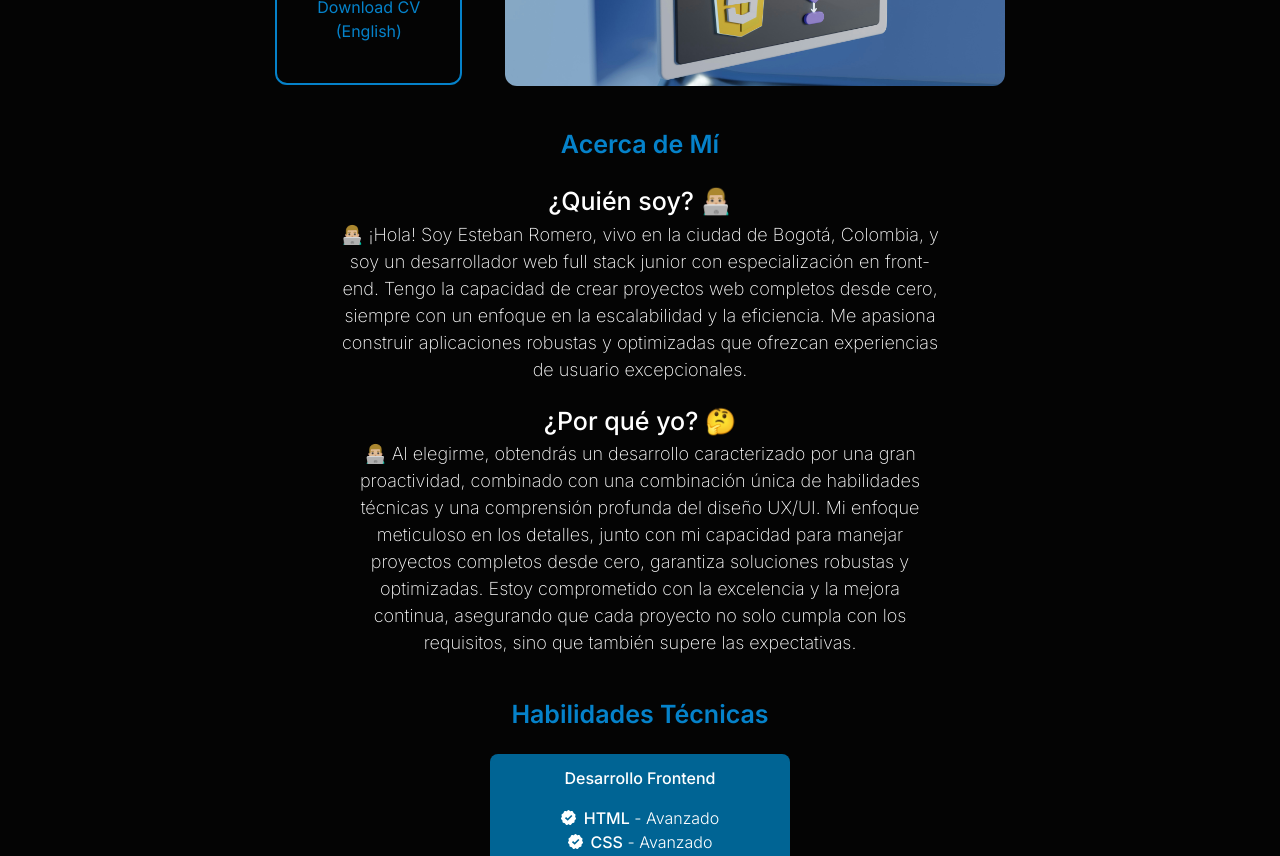
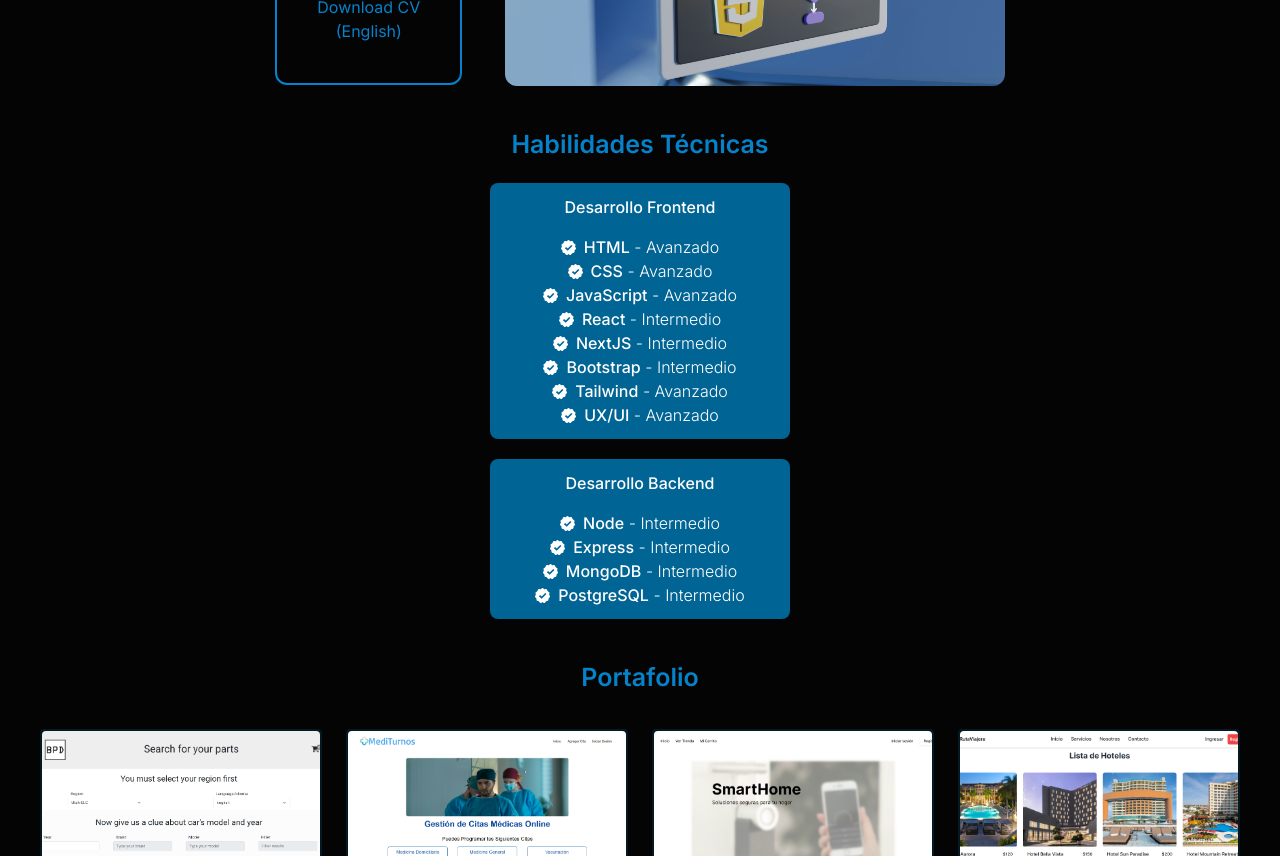
Before and after one commit to estebanrp19/estebanromero, a Next.js app: page / in a window 1280 px wide. Shown: the part 700-1556 px from the top of the page. Built offline with nearby package versions, Linux system fonts and the light colour scheme.

Commit message:
cambios 2

```diff
--- a/src/app/page.tsx
+++ b/src/app/page.tsx
@@ -1,4 +1,3 @@
-import About from "@/components/About";
 import Contact from "@/components/Contact";
 import Footer from "@/components/Footer";
 import Home from "@/components/Home";
@@ -11,7 +10,6 @@ export default function Page() {
     <div className="bg-[#040404] text-white">
       <Navbar />
       <Home />
-      <About />
       <Technologyes />
       <Portfolio />
       <Contact />
--- a/src/components/About/index.tsx
+++ b/src/components/About/index.tsx
@@ -1,6 +1,6 @@
 function About () {
     return (
-      <div className="mt-10 text-center">
+      <div className="mt-10 text-center text-white">
         <h1 className="text-[25px] text-[#0582CA] font-semibold">
           Acerca de Mí
         </h1>
```
